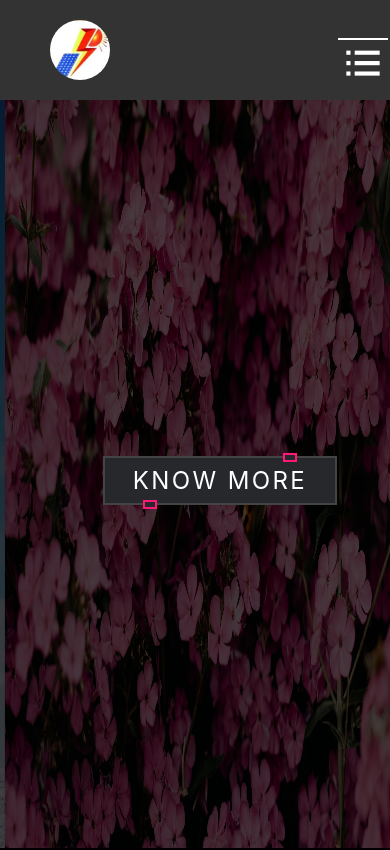
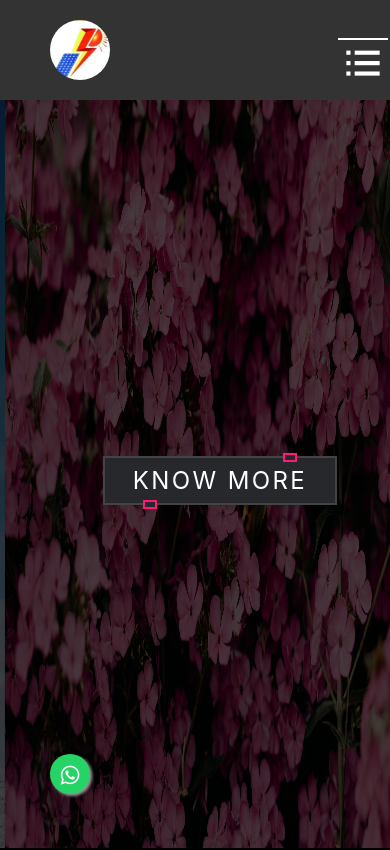
Before and after one commit to Iamirfan123/INVERTER-POWER-SOLUTION, a plain HTML site: page index.html in a window 390 px wide. Shown: the top 850 px of the page. Drawn offline with nearby package versions, Linux system fonts and the light colour scheme.

Commit message:
Add files via upload

```diff
--- a/index.html
+++ b/index.html
@@ -15,6 +15,7 @@
 />
 <link href="https://stackpath.bootstrapcdn.com/font-awesome/4.7.0/css/font-awesome.min.css" rel="stylesheet" integrity="sha384-wvfXpqpZZVQGK6TAh5PVlGOfQNHSoD2xbE+QkPxCAFlNEevoEH3Sl0sibVcOQVnN" crossorigin="anonymous">
         <link href="https://unpkg.com/aos@2.3.1/dist/aos.css" rel="stylesheet">
+        <link rel="stylesheet" href="https://maxcdn.bootstrapcdn.com/font-awesome/4.5.0/css/font-awesome.min.css">
 
 </head>
 <body>
@@ -341,7 +342,7 @@ Different ways may not lead to a desired destination. So adopting a unique Digit
       <div class="content">&nbsp;LUMINIOUS <SPan class="green"> EXIDE</SPan> AMARON  <SPan class="green"> MICROTEK</SPan> POWERZONE  <SPan class="green">  TATA</SPan> LUMINIOUS <SPan class="green"> EXIDE</SPan> AMARON  <SPan class="green"> MICROTEK</SPan> POWERZONE  <SPan class="green">  TATA</SPan> LUMINIOUS <SPan class="green"> EXIDE</SPan> AMARON  <SPan class="green"> MICROTEK</SPan> POWERZONE  <SPan class="green">  TATA</SPan> </div>
     </div>
   </div>
-  <h1 style="text-align: center; color: red; margin-top: 50px; ">Testimonials</h1>
+  <h1 style="text-align: center; color: red; margin-top: 50px; background: #2196f3; height: 200px; ">Testimonials</h1>
   <section2>
 
     <div class="swiper mySwiper">
@@ -477,6 +478,7 @@ Different ways may not lead to a desired destination. So adopting a unique Digit
 <div class="copyright">
     <p>Copyright ⓒ Irfan ahammed. All Right Reserved </p>
 </div>
+<a href="#" class="whatsapp_float" target="_blank"> <i class="fa fa-whatsapp whatsapp-icon"></i></a>
 <a class="gotopbtn" id="go-top" href="#" ><i class='bx bxs-up-arrow-alt'></i></a>
 <script>
     var navList = document.getElementById("nav-lists");
--- a/style.css
+++ b/style.css
@@ -2375,6 +2375,43 @@ footer .container1 .sec.aboutus p{
   }
 
 }
+/* for desktop */
+.whatsapp_float {
+	position:fixed;
+	width:60px;
+	height:60px;
+	bottom:40px;
+	left: 50px;
+	background-color:#25d366;
+	color:#FFF;
+	border-radius:50px;
+	text-align:center;
+        font-size:30px;
+	box-shadow: 2px 2px 3px #999;
+        z-index:100;
+        transition: 0.5s;
+}
+.whatsapp_float:hover{
+  background:white;
+  color: black;
+}
+
+.whatsapp-icon {
+	margin-top:16px;
+}
+/* for mobile */
+@media screen and (max-width: 767px){
+     .whatsapp-icon {
+	 margin-top:10px;
+     }
+    .whatsapp_float {
+        width: 40px;
+        height: 40px;
+        bottom: 50px;
+        right: 10px;
+        font-size: 22px;
+    }
+}
 
 
 
```
